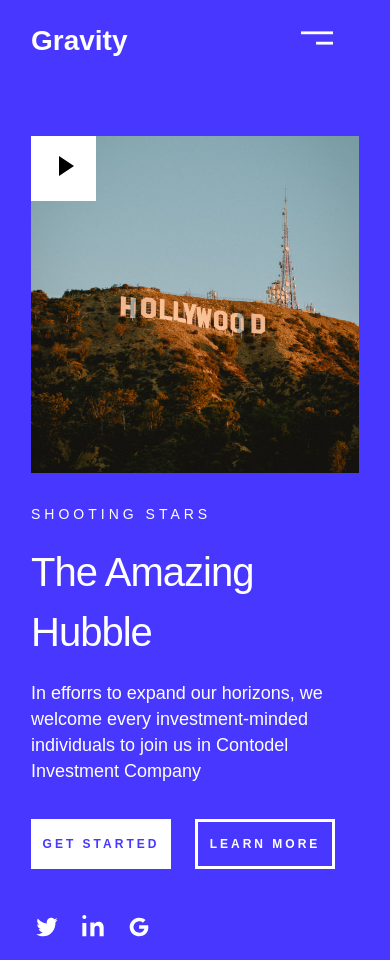
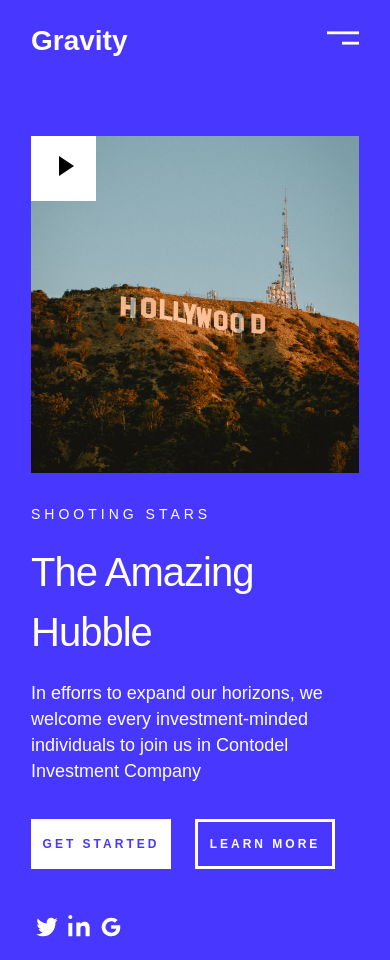
Before and after one commit to lilpolymath/landing-pages, a React (Create React App) app: page / in a window 390 px wide. Built offline with nearby package versions, Linux system fonts and the light colour scheme.

Commit message:
style: update media query for 500px.

```diff
--- a/src/screens/Hero1/style.css
+++ b/src/screens/Hero1/style.css
@@ -203,6 +203,10 @@
   footer {
     margin: 0 0 1em;
   }
+
+  .header a {
+    padding: 0;
+  }
 }
 
 @media screen and (max-width: 500px) {
@@ -216,6 +220,10 @@
 
   .hamburger {
     display: inline;
+  }
+
+  svg {
+    margin: 0;
   }
 }
 
```
